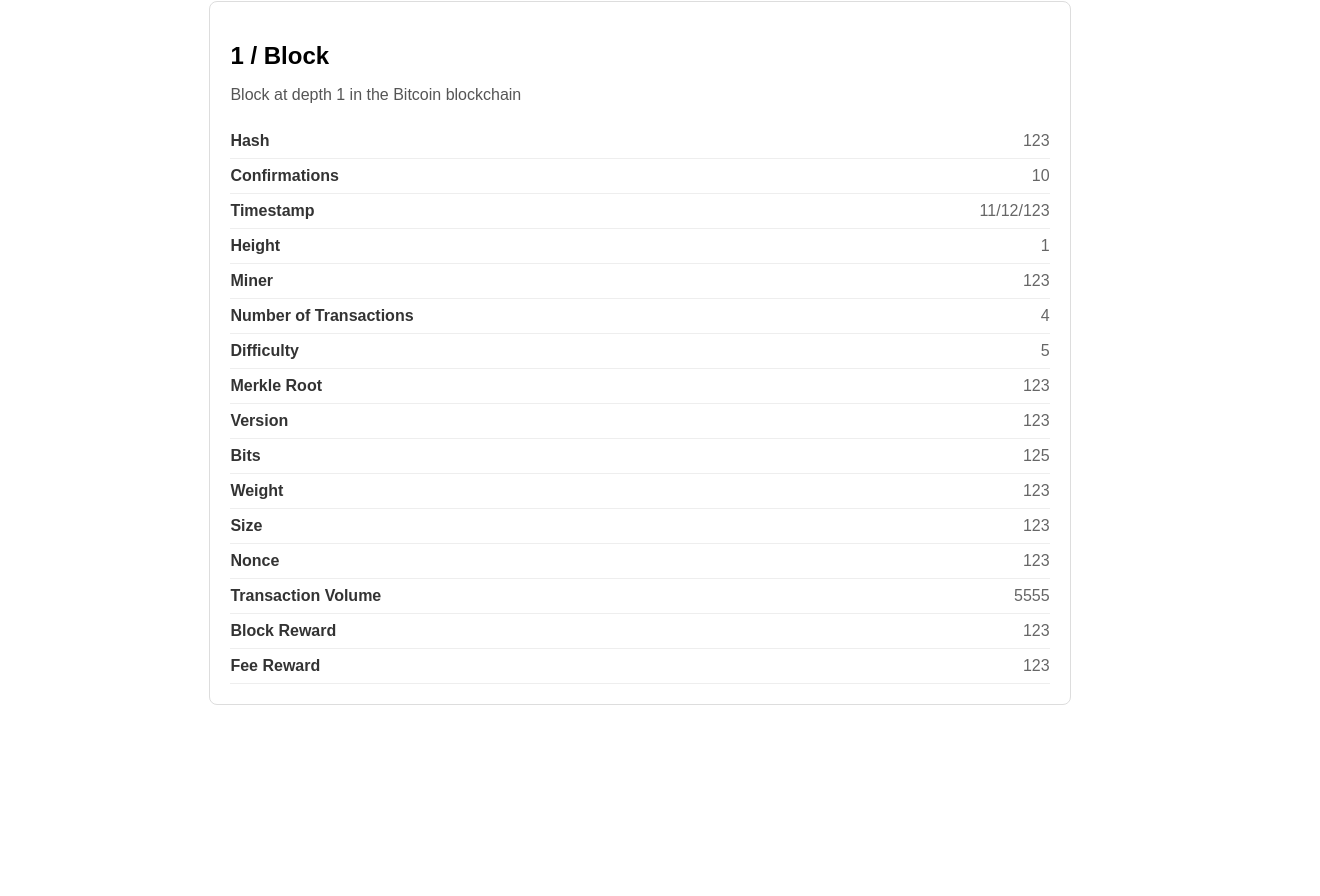
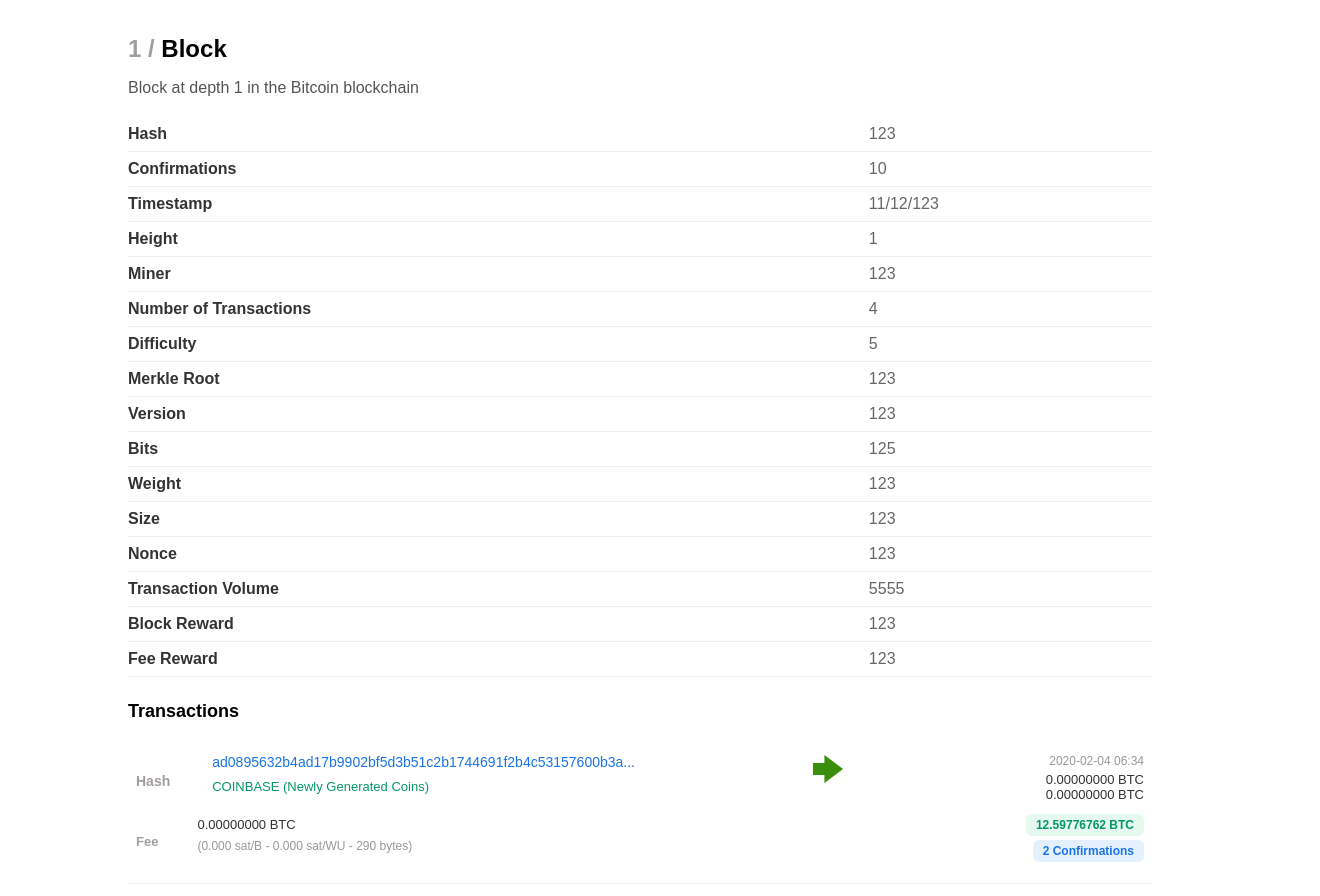
Before and after one commit to ZAfricanDev/blockchain-clone, a React (Create React App) app: page /1/1 in a window 1280 px wide. Shown: the part 75-971 px from the top of the page, 1320 px wide, since content can reach past the window. Before the commit the page ends 800 px from the top, so only its background shows below. Built offline with nearby package versions, Linux system fonts and the light colour scheme.

Commit message:
Add Transactions, styling clean up of single block

```diff
--- a/src/components/sidebar.tsx
+++ b/src/components/sidebar.tsx
@@ -2,7 +2,7 @@
 
 import BtcIcon from "../assets/icons/btc.svg";
 import EthIcon from "../assets/icons/eth.svg";
-import BtcCashIcon from "../assets/icons/btc-cash.svg";
+import BtcCashIcon from "../assets/icons/bch.svg";
 
 import "../css/side_bar.css";
 
--- a/src/components/single_block.tsx
+++ b/src/components/single_block.tsx
@@ -1,6 +1,21 @@
 import React from "react";
 import "../css/single_block.css";
 import { useParams } from "react-router-dom";
+import { Coins, Icons } from "../constants";
+import arrowSVG from "../assets/icons/arrow.svg";
+
+type Transaction = {
+  hash: string;
+  inputs: string[];
+  outputs: string[];
+  fee: string;
+  value: string;
+  confirmations: number;
+  timestamp: string;
+  values: string[];
+  feeDetails?: string;
+  total: string;
+};
 
 const placeholderBlock = {
   hash: "123",
@@ -19,31 +34,26 @@
   transactionVolume: 5555,
   blockReward: 123,
   feeReward: 123,
+  transactions: [
+    {
+      hash: "ad0895632b4ad17b9902bf5d3b51c2b1744691f2b4c53157600b3a...",
+      inputs: ["COINBASE (Newly Generated Coins)"],
+      fee: "0.00000000 BTC",
+      feeDetails: "(0.000 sat/B - 0.000 sat/WU - 290 bytes)",
+      values: ["0.00000000 BTC", "0.00000000 BTC"],
+      total: "12.59776762 BTC",
+      confirmations: 2,
+      timestamp: "2020-02-04 06:34",
+    },
+  ],
 };
 
 type Props = {
-  block?: {
-    hash: string;
-    confirmations: number;
-    timestamp: string;
-    height: number;
-    miner: string;
-    numberOfTransactions: number;
-    difficulty: number;
-    merkleRoot: string;
-    version: string;
-    bits: number;
-    weight: string;
-    size: string;
-    nonce: number;
-    transactionVolume: number;
-    blockReward: number;
-    feeReward: number;
-  };
+  block?: typeof placeholderBlock;
 };
 
 export function SingleBlock({ block = placeholderBlock }: Props) {
-  const params = useParams();
+  const params = useParams<{ coin: Coins; block: string }>();
   const { block: paramBlock, coin } = params;
   const {
     hash,
@@ -62,77 +72,138 @@
     transactionVolume,
     blockReward,
     feeReward,
+    transactions,
   } = block;
+
+  const icon = coin ? Icons[coin] : null;
 
   return (
     <div className="block-details">
-      <h2>{coin?.toLocaleUpperCase()} / Block</h2>
+      <h2>
+        {icon && <img className="icon" src={icon} />}
+        <span className="coin-header">{coin?.toLocaleUpperCase()} /</span> Block
+      </h2>
+
       <p>Block at depth {height} in the Bitcoin blockchain</p>
-      <div className="block-table">
-        <div className="row">
-          <span>Hash</span>
-          <span>{hash}</span>
+
+      <table className="block-table">
+        <tbody>
+          <tr>
+            <td>Hash</td>
+            <td>{hash}</td>
+          </tr>
+          <tr>
+            <td>Confirmations</td>
+            <td>{confirmations}</td>
+          </tr>
+          <tr>
+            <td>Timestamp</td>
+            <td>{timestamp}</td>
+          </tr>
+          <tr>
+            <td>Height</td>
+            <td>{height}</td>
+          </tr>
+          <tr>
+            <td>Miner</td>
+            <td>{miner}</td>
+          </tr>
+          <tr>
+            <td>Number of Transactions</td>
+            <td>{numberOfTransactions}</td>
+          </tr>
+          <tr>
+            <td>Difficulty</td>
+            <td>{difficulty}</td>
+          </tr>
+          <tr>
+            <td>Merkle Root</td>
+            <td>{merkleRoot}</td>
+          </tr>
+          <tr>
+            <td>Version</td>
+            <td>{version}</td>
+          </tr>
+          <tr>
+            <td>Bits</td>
+            <td>{bits}</td>
+          </tr>
+          <tr>
+            <td>Weight</td>
+            <td>{weight}</td>
+          </tr>
+          <tr>
+            <td>Size</td>
+            <td>{size}</td>
+          </tr>
+          <tr>
+            <td>Nonce</td>
+            <td>{nonce}</td>
+          </tr>
+          <tr>
+            <td>Transaction Volume</td>
+            <td>{transactionVolume}</td>
+          </tr>
+          <tr>
+            <td>Block Reward</td>
+            <td>{blockReward}</td>
+          </tr>
+          <tr>
+            <td>Fee Reward</td>
+            <td>{feeReward}</td>
+          </tr>
+        </tbody>
+      </table>
+
+      <div className="transactions">
+        <h3>Transactions</h3>
+        <table className="transactions-table">
+          <tbody>
+            {transactions.map((tx) => (
+              <tr key={tx.hash} className="transaction">
+                <td className="tx-left">
+                  <div className="hash">
+                    <h4>Hash</h4>
+                    <div className="hash-info">
+                      <a href={`/${coin}/tx/${tx.hash}`}>{tx.hash}</a>
+                      {tx.inputs.map((i, idx) => (
+                        <div key={idx} className="input-label">
+                          {i}
                         </div>
-        <div className="row">
-          <span>Confirmations</span>
-          <span>{confirmations}</span>
+                      ))}
                     </div>
-        <div className="row">
-          <span>Timestamp</span>
-          <span>{timestamp}</span>
                   </div>
-        <div className="row">
-          <span>Height</span>
-          <span>{height}</span>
+                  <div className="fee">
+                    <h4>Fee</h4>
+                    <div className="fee-info">
+                      {tx.fee}
+                      <div className="fee-sub">{tx.feeDetails}</div>
                     </div>
-        <div className="row">
-          <span>Miner</span>
-          <span>{miner}</span>
                   </div>
-        <div className="row">
-          <span>Number of Transactions</span>
-          <span>{numberOfTransactions}</span>
+                </td>
+
+                <td className="tx-middle">
+                  <img src={arrowSVG} className="arrow" />
+                </td>
+
+                <td className="tx-right">
+                  <div className="timestamp">{tx.timestamp}</div>
+                  <div className="amounts">
+                    {tx.values.map((v, idx) => (
+                      <div key={idx}>{v}</div>
+                    ))}
                   </div>
-        <div className="row">
-          <span>Difficulty</span>
-          <span>{difficulty}</span>
+                  <div className="pills">
+                    <div className="pill green">{tx.total}</div>
+                    <div className="pill blue">
+                      {tx.confirmations} Confirmations
                     </div>
-        <div className="row">
-          <span>Merkle Root</span>
-          <span>{merkleRoot}</span>
                   </div>
-        <div className="row">
-          <span>Version</span>
-          <span>{version}</span>
-        </div>
-        <div className="row">
-          <span>Bits</span>
-          <span>{bits}</span>
-        </div>
-        <div className="row">
-          <span>Weight</span>
-          <span>{weight}</span>
-        </div>
-        <div className="row">
-          <span>Size</span>
-          <span>{size}</span>
-        </div>
-        <div className="row">
-          <span>Nonce</span>
-          <span>{nonce}</span>
-        </div>
-        <div className="row">
-          <span>Transaction Volume</span>
-          <span>{transactionVolume}</span>
-        </div>
-        <div className="row">
-          <span>Block Reward</span>
-          <span>{blockReward}</span>
-        </div>
-        <div className="row">
-          <span>Fee Reward</span>
-          <span>{feeReward}</span>
-        </div>
+                </td>
+              </tr>
+            ))}
+          </tbody>
+        </table>
       </div>
     </div>
   );
--- /dev/null
+++ b/src/constants.ts
@@ -0,0 +1,15 @@
+import BtcIcon from "../src/assets/icons/btc.svg";
+import EthIcon from "../src/assets/icons/eth.svg";
+import BtcCashIcon from "../src/assets/icons/bch.svg";
+
+export const Icons = {
+  btc: BtcIcon,
+  eth: EthIcon,
+  bch: BtcCashIcon,
+};
+
+export enum Coins {
+  BTC = "btc",
+  ETH = "eth",
+  BCH = "bch",
+}
--- a/src/css/App.css
+++ b/src/css/App.css
@@ -7,7 +7,6 @@
 }
 
 .container {
-  display: flex;
   flex-direction: column;
   height: 100vh;
 }
@@ -35,10 +34,6 @@
 }
 
 @media (max-width: 768px) {
-  .container {
-    margin: 0 5%;
-  }
-
   .main-content {
     flex-direction: column;
   }
--- a/src/css/header.css
+++ b/src/css/header.css
@@ -7,6 +7,5 @@
   z-index: 1000;
   display: flex;
   align-items: center;
-  padding: 0 20px;
   color: #fff;
 }
--- a/src/css/single_block.css
+++ b/src/css/single_block.css
@@ -1,11 +1,16 @@
 .block-details {
-  font-family: Arial, sans-serif;
-  width: 80%;
+  width: 100%;
   margin: 20px auto;
-  padding: 20px;
-  border: 1px solid #ddd;
-  border-radius: 8px;
-  background-color: #fff;
+}
+
+.coin-header {
+  color: #a29e9e;
+}
+
+.icon {
+  height: 25px;
+  width: 25px;
+  margin-right: 10px;
 }
 
 .block-details h2 {
@@ -17,19 +22,151 @@
   margin-bottom: 20px;
 }
 
-.block-table .row {
-  display: flex;
-  justify-content: space-between;
+.block-table {
+  width: 100%;
+  border-collapse: collapse;
+  margin-bottom: 20px;
+}
+
+.block-table td {
   padding: 8px 0;
   border-bottom: 1px solid #eee;
+  vertical-align: top;
 }
 
-.block-table .row span:first-child {
+.block-table td:first-child {
+  min-width: 180px;
   font-weight: bold;
   color: #333;
 }
 
-.block-table .row span:last-child {
+.block-table td:last-child {
   color: #666;
   word-break: break-all;
 }
+
+.transactions {
+  margin-top: 24px;
+}
+
+.transactions h3 {
+  margin-bottom: 16px;
+  font-size: 18px;
+  font-weight: bold;
+}
+
+.transactions-table {
+  width: 100%;
+  border-collapse: collapse;
+}
+
+.transaction {
+  border-bottom: 1px solid #eee;
+  font-size: 14px;
+}
+
+.transaction td {
+  padding: 16px 8px;
+  vertical-align: top;
+}
+
+.tx-left {
+  max-width: 300px;
+  color: #333;
+}
+
+.hash,
+.fee {
+  display: flex;
+}
+
+.hash h4,
+.fee h4 {
+  color: #a29e9e;
+  margin-right: 3em;
+}
+
+.hash-info,
+.fee-info {
+  display: flex;
+  flex-direction: column;
+  gap: 5px;
+}
+
+.tx-left .hash a {
+  color: #1a73e8;
+  text-decoration: none;
+  word-break: break-all;
+  display: block;
+  margin-bottom: 4px;
+}
+
+.tx-left .hash .input-label {
+  font-size: 13px;
+  color: #059669;
+  margin-bottom: 2px;
+}
+
+.tx-left .fee {
+  margin-top: 10px;
+  font-size: 13px;
+  color: #333;
+}
+
+.tx-left .fee-sub {
+  font-size: 12px;
+  color: #999;
+  margin-top: 2px;
+}
+
+.tx-middle {
+  text-align: center;
+  font-size: 16px;
+  color: #666;
+  width: 80px;
+}
+
+.arrow {
+  width: 50px;
+  height: 30px;
+}
+
+.tx-right {
+  font-size: 13px;
+  text-align: right;
+}
+
+.tx-right .timestamp {
+  font-size: 12px;
+  color: #999;
+  margin-bottom: 4px;
+}
+
+.tx-right .amounts {
+  margin-bottom: 8px;
+  color: #333;
+}
+
+.pills {
+  display: flex;
+  flex-direction: column;
+  align-items: flex-end;
+}
+
+.pill {
+  padding: 4px 10px;
+  border-radius: 6px;
+  font-size: 12px;
+  font-weight: bold;
+  margin-top: 4px;
+}
+
+.pill.green {
+  background: #e6f9ee;
+  color: #059669;
+}
+
+.pill.blue {
+  background: #e5f0ff;
+  color: #1a73e8;
+}
```
Also changed, not shown: public/index.html (+2 -29 lines), src/assets/icons/arrow.svg (added), src/assets/icons/bch.svg (renamed from src/assets/icons/btc-cash.svg). Lines whose indentation alone changed are shown as unchanged.
